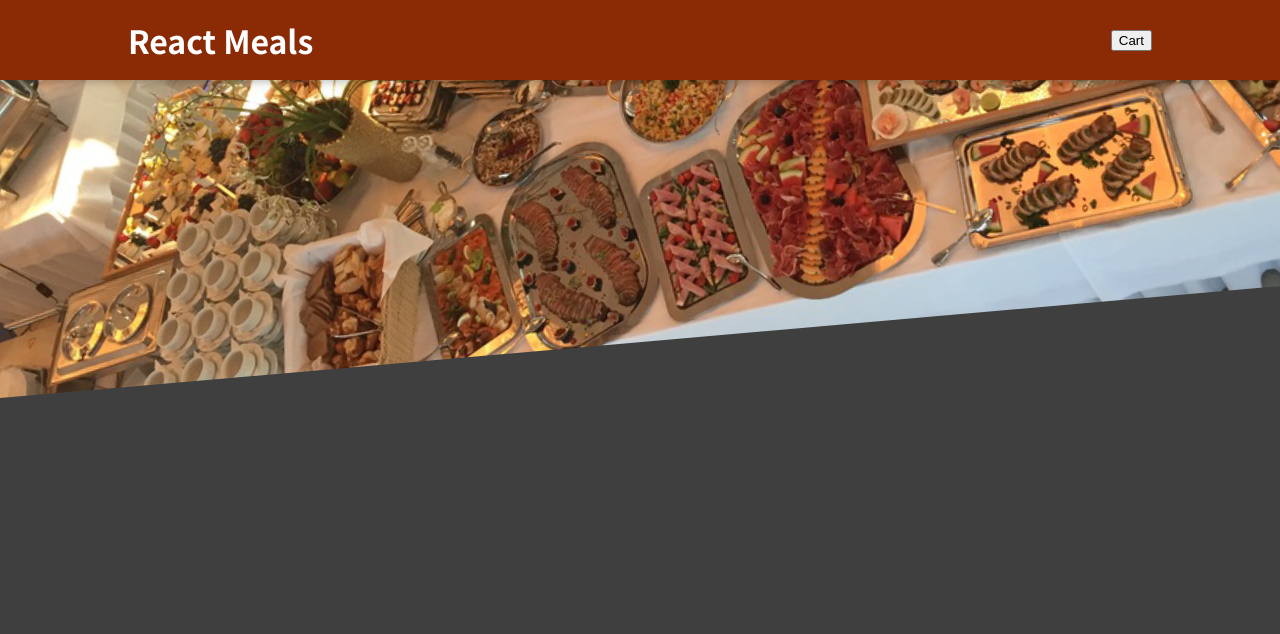
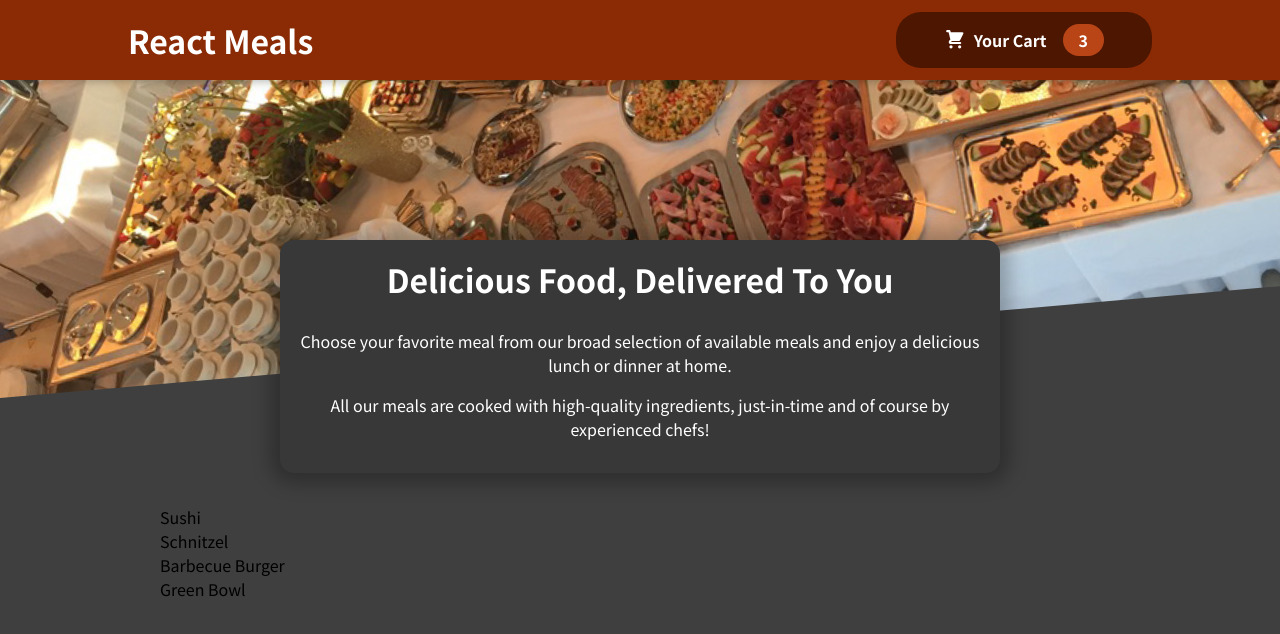
Before and after one commit to ropdias/react-complete-guide-project-6, a React (Create React App) app: page / in a window 1280 px wide. Shown: the top 634 px of the page. Built offline with nearby package versions, Linux system fonts and the light colour scheme.

Commit message:
Adding a Meals Component.

```diff
--- a/src/App.js
+++ b/src/App.js
@@ -1,10 +1,14 @@
 import { Fragment } from "react";
 import Header from "./components/Layout/Header";
+import Meals from "./components/Meals/Meals";
 
 function App() {
   return (
     <Fragment>
       <Header />
+      <main>
+        <Meals />
+      </main>
     </Fragment>
   );
 }
--- /dev/null
+++ b/src/components/Cart/CartIcon.js
@@ -0,0 +1,13 @@
+const CartIcon = () => {
+  return (
+    <svg
+      xmlns='http://www.w3.org/2000/svg'
+      viewBox='0 0 20 20'
+      fill='currentColor'
+    >
+      <path d='M3 1a1 1 0 000 2h1.22l.305 1.222a.997.997 0 00.01.042l1.358 5.43-.893.892C3.74 11.846 4.632 14 6.414 14H15a1 1 0 000-2H6.414l1-1H14a1 1 0 00.894-.553l3-6A1 1 0 0017 3H6.28l-.31-1.243A1 1 0 005 1H3zM16 16.5a1.5 1.5 0 11-3 0 1.5 1.5 0 013 0zM6.5 18a1.5 1.5 0 100-3 1.5 1.5 0 000 3z' />
+    </svg>
+  );
+};
+
+export default CartIcon;
--- a/src/components/Layout/Header.js
+++ b/src/components/Layout/Header.js
@@ -1,5 +1,6 @@
 import { Fragment } from "react";
 
+import HeaderCartButton from "./HeaderCartButton";
 import mealsImage from "../../assets/meals.jpg";
 import classes from "./Header.module.css";
 
@@ -8,7 +9,7 @@
     <Fragment>
       <header className={classes.header}>
         <h1>React Meals</h1>
-        <button>Cart</button>
+        <HeaderCartButton />
       </header>
       <div className={classes["main-image"]}>
         <img src={mealsImage} alt="A table full of delicious food!" />
--- /dev/null
+++ b/src/components/Layout/HeaderCartButton.js
@@ -0,0 +1,16 @@
+import CartIcon from "../Cart/CartIcon";
+import classes from './HeaderCartButton.module.css';
+
+const HeaderCartButton = (props) => {
+  return (
+    <button className={classes.button}>
+      <span className={classes.icon}>
+        <CartIcon />
+      </span>
+      <span>Your Cart</span>
+      <span className={classes.badge}>3</span>
+    </button>
+  );
+};
+
+export default HeaderCartButton;
--- /dev/null
+++ b/src/components/Layout/HeaderCartButton.module.css
@@ -0,0 +1,59 @@
+.button {
+  cursor: pointer;
+  font: inherit;
+  border: none;
+  background-color: #4d1601;
+  color: white;
+  padding: 0.75rem 3rem;
+  display: flex;
+  justify-content: space-around;
+  align-items: center;
+  border-radius: 25px;
+  font-weight: bold;
+}
+
+.button:hover,
+.button:active {
+  background-color: #2c0d00;
+}
+
+.icon {
+  width: 1.35rem;
+  height: 1.35rem;
+  margin-right: 0.5rem;
+}
+
+.badge {
+  background-color: #b94517;
+  padding: 0.25rem 1rem;
+  border-radius: 25px;
+  margin-left: 1rem;
+  font-weight: bold;
+}
+
+.button:hover .badge,
+.button:active .badge {
+  background-color: #92320c;
+}
+
+.bump {
+  animation: bump 300ms ease-out;
+}
+
+@keyframes bump {
+  0% {
+    transform: scale(1);
+  }
+  10% {
+    transform: scale(0.9);
+  }
+  30% {
+    transform: scale(1.1);
+  }
+  50% {
+    transform: scale(1.15);
+  }
+  100% {
+    transform: scale(1);
+  }
+}
--- /dev/null
+++ b/src/components/Meals/AvailableMeals.js
@@ -0,0 +1,39 @@
+import classes from './AvailableMeals.module.css';
+
+const DUMMY_MEALS = [
+  {
+    id: "m1",
+    name: "Sushi",
+    description: "Finest fish and veggies",
+    price: 22.99,
+  },
+  {
+    id: "m2",
+    name: "Schnitzel",
+    description: "A german specialty!",
+    price: 16.5,
+  },
+  {
+    id: "m3",
+    name: "Barbecue Burger",
+    description: "American, raw, meaty",
+    price: 12.99,
+  },
+  {
+    id: "m4",
+    name: "Green Bowl",
+    description: "Healthy...and green...",
+    price: 18.99,
+  },
+];
+
+const AvailableMeals = () => {
+  const mealsList = DUMMY_MEALS.map(meal => <li>{meal.name}</li>);
+  return (
+    <section className={classes.meals}>
+      <ul>{mealsList}</ul>
+    </section>
+  );
+};
+
+export default AvailableMeals;
--- /dev/null
+++ b/src/components/Meals/AvailableMeals.module.css
@@ -0,0 +1,24 @@
+.meals {
+  max-width: 60rem;
+  width: 90%;
+  margin: 2rem auto;
+  animation: meals-appear 1s ease-out forwards;
+}
+
+.meals ul {
+  list-style: none;
+  margin: 0;
+  padding: 0;
+}
+
+@keyframes meals-appear {
+  from {
+    opacity: 0;
+    transform: translateY(3rem);
+  }
+
+  to {
+    opacity: 1;
+    transform: translateY(0);
+  }
+}
--- /dev/null
+++ b/src/components/Meals/Meals.js
@@ -0,0 +1,14 @@
+import MealsSummary from "./MealsSummary";
+import AvailableMeals from "./AvailableMeals";
+import { Fragment } from "react";
+
+const Meals = () => {
+  return (
+    <Fragment>
+      <MealsSummary />
+      <AvailableMeals />
+    </Fragment>
+  );
+};
+
+export default Meals;
--- /dev/null
+++ b/src/components/Meals/MealsSummary.js
@@ -0,0 +1,19 @@
+import classes from "./MealsSummary.module.css";
+
+const MealsSummary = () => {
+  return (
+    <section className={classes.summary}>
+      <h2>Delicious Food, Delivered To You</h2>
+      <p>
+        Choose your favorite meal from our broad selection of available meals
+        and enjoy a delicious lunch or dinner at home.
+      </p>
+      <p>
+        All our meals are cooked with high-quality ingredients, just-in-time and
+        of course by experienced chefs!
+      </p>
+    </section>
+  );
+};
+
+export default MealsSummary;
--- /dev/null
+++ b/src/components/Meals/MealsSummary.module.css
@@ -0,0 +1,18 @@
+.summary {
+  text-align: center;
+  max-width: 45rem;
+  width: 90%;
+  margin: auto;
+  margin-top: -10rem;
+  position: relative;
+  background-color: #383838;
+  color: white;
+  border-radius: 14px;
+  padding: 1rem;
+  box-shadow: 0 1px 18px 10px rgba(0, 0, 0, 0.25);
+}
+
+.summary h2 {
+  font-size: 2rem;
+  margin-top: 0;
+}
```
